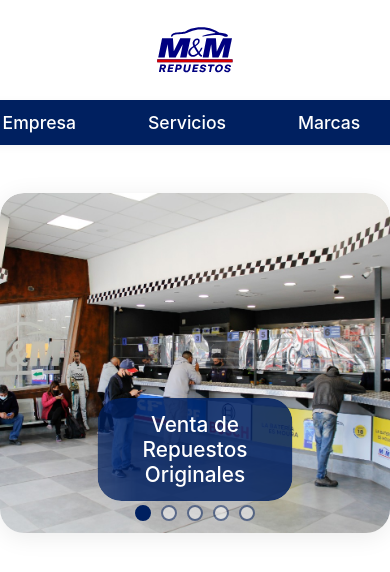
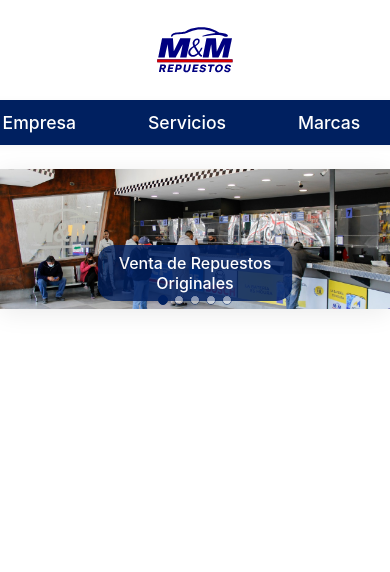
Before and after one commit to francorenna/mymrepuestos, a React (Create React App) app: page / in a window 390 px wide. Shown: the top 572 px of the page. Built offline with nearby package versions, Linux system fonts and the light colour scheme.

Commit message:
Prueba de subida

```diff
--- a/src/Components/Banner.jsx
+++ b/src/Components/Banner.jsx
@@ -2,11 +2,11 @@ import React, { useState, useEffect } from 'react';
 import '../Styles/Banner.css';
 
 const slides = [
-  { src: '/banner1.jpeg', title: 'Venta de Repuestos Originales' },
-  { src: '/banner2.jpeg', title: 'Servicio de Asesoramiento Técnico' },
-  { src: '/banner3.jpeg', title: 'Amplia Variedad de Marcas' },
-  { src: '/banner4.jpeg', title: 'Calidad y Confianza en Cada Producto' },
-  { src: '/banner5.jpeg', title: 'Promociones y Formas de pago' }
+  { src: process.env.PUBLIC_URL + '/banner1.jpeg', title: 'Venta de Repuestos Originales' },
+  { src: process.env.PUBLIC_URL + '/banner2.jpeg', title: 'Servicio de Asesoramiento Técnico' },
+  { src: process.env.PUBLIC_URL + '/banner3.jpeg', title: 'Amplia Variedad de Marcas' },
+  { src: process.env.PUBLIC_URL + '/banner4.jpeg', title: 'Calidad y Confianza en Cada Producto' },
+  { src: process.env.PUBLIC_URL + '/banner5.jpeg', title: 'Promociones y Formas de pago' }
 ];
 
 const Banner = () => {
--- a/src/Components/Header.jsx
+++ b/src/Components/Header.jsx
@@ -4,7 +4,7 @@ import '../Styles/Header.css';
 const Header = () => (
   <header className="main-header">
     <div className="logo-container">
-      <img src="/logointro.svg" alt="Logo MyM" className="header-logo" />
+      <img src={process.env.PUBLIC_URL + '/logointro.svg'} alt="Logo MyM" className="header-logo" />
     </div>
     <nav className="main-nav">
       <ul>
--- a/src/Components/LogoIntro.js
+++ b/src/Components/LogoIntro.js
@@ -15,7 +15,7 @@ function LogoIntro({ onFinish }) {
 
   return (
     <div className={`logo-intro ${shrink ? 'shrink' : ''}`}>
-      <img src="/logointro.svg" alt="Logo MyM" />
+      <img src={process.env.PUBLIC_URL + '/logointro.svg'} alt="Logo MyM" />
     </div>
   );
 }
--- a/src/Styles/Banner.css
+++ b/src/Styles/Banner.css
@@ -86,3 +86,44 @@
   opacity: 1;
   background: #002060;
 }
+
+@media (max-width: 900px) {
+  .banner {
+    max-width: 100%;
+    border-radius: 0;
+    margin: 16px 0 0 0;
+  }
+  .banner-img {
+    height: 220px;
+    border-radius: 0;
+  }
+  .banner-title {
+    font-size: 1.1rem;
+    padding: 10px 16px;
+    bottom: 16px;
+  }
+}
+
+@media (max-width: 600px) {
+  .banner {
+    margin: 8px 0 0 0;
+  }
+  .banner-img {
+    height: 140px;
+  }
+  .banner-title {
+    font-size: 1rem;
+    padding: 8px 10px;
+    bottom: 8px;
+    border-radius: 16px;
+  }
+  .banner-dots {
+    bottom: 4px;
+    gap: 6px;
+  }
+  .dot {
+    width: 8px;
+    height: 8px;
+    border-width: 1.5px;
+  }
+}
```
Also changed, not shown: package.json (+7 -1 lines), 1 other file (tests, documents, lock files or other folders).
